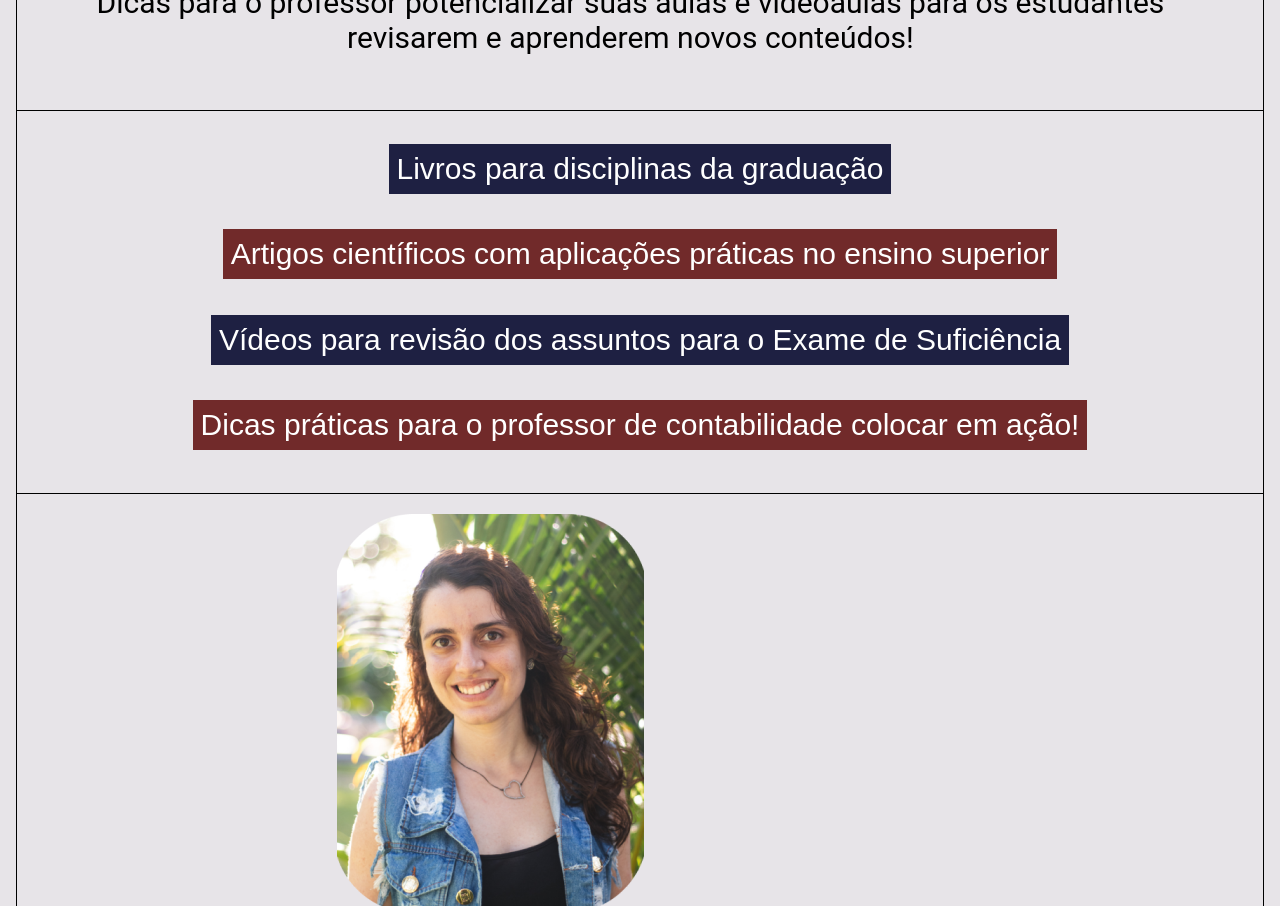
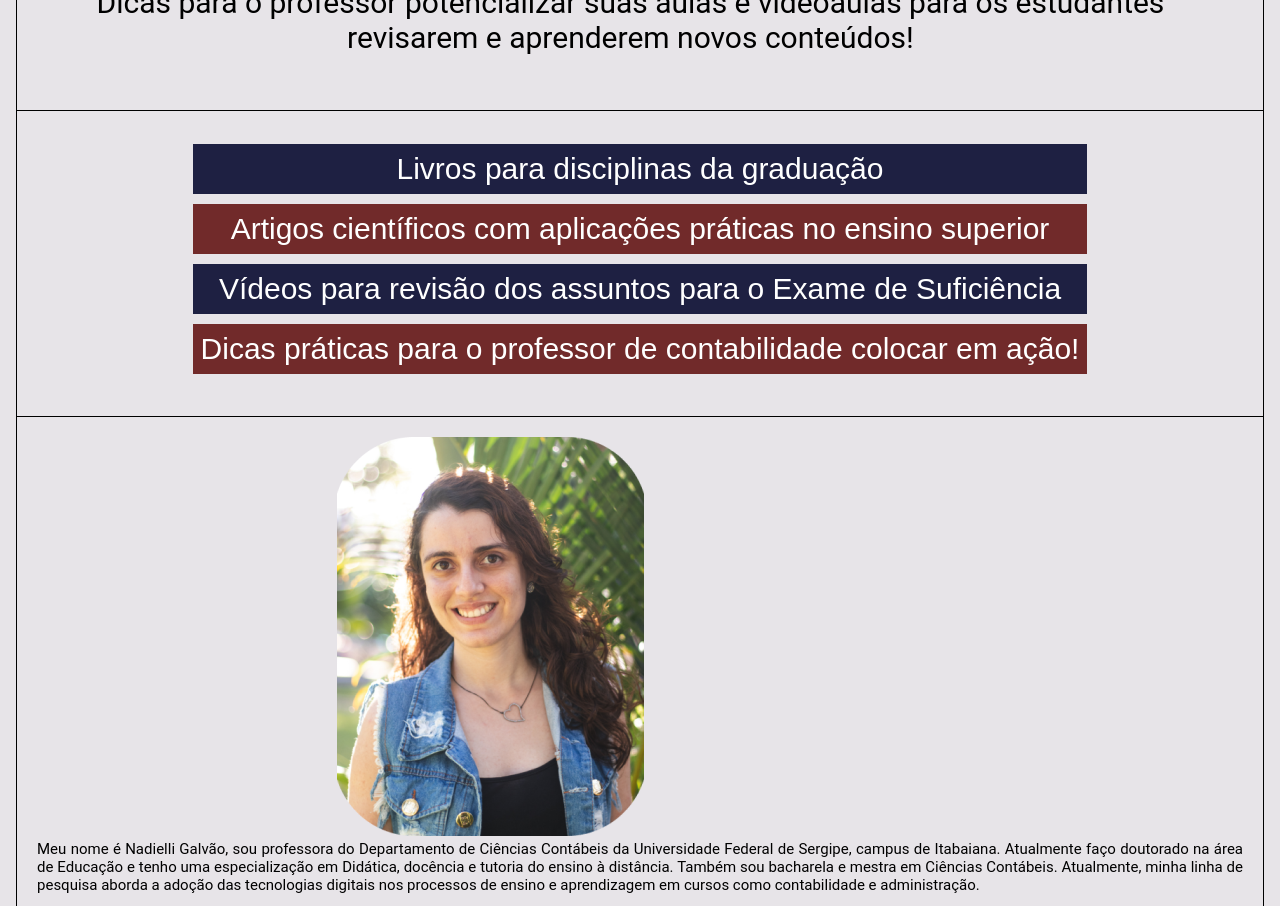
Before and after one commit to nadielligalvao/nadielligalvao, a plain HTML site: page index.html in a window 1280 px wide. Shown: the part 1066-1972 px from the top of the page. Drawn offline with Linux system fonts and the light colour scheme.

Commit message:
Add files via upload

```diff
--- a/index.html
+++ b/index.html
@@ -29,24 +29,18 @@
 
 	<section class="dicas">
 	<div class="cards">
-	<article id="lista1">
-	<p id="one">Livros para disciplinas da graduação</p>
-	</article>
-	<article id="lista1">
-	<p id="two">Artigos científicos com aplicações práticas no ensino superior</p>
-	</article>
-	<article id="lista1">
-	<p id="one">Vídeos para revisão dos assuntos para o Exame de Suficiência</p>
-	</article>
-	<article id="lista1">
-	<p id="two">Dicas práticas para o professor de contabilidade colocar em ação!</p>
-	</article>
-	</div>
+	<ul id="lista1">
+	<li id="one">Livros para disciplinas da graduação</li>
+	<li id="two">Artigos científicos com aplicações práticas no ensino superior</li>
+	<li id="one">Vídeos para revisão dos assuntos para o Exame de Suficiência</li>
+	<li id="two">Dicas práticas para o professor de contabilidade colocar em ação!</li>
 	</section>
 
 	<section class="apresentacao">
 	<img src="nadielli.png" alt="Nadielli Galvão" id="foto">
 	<p id="quemsou"> Meu nome é Nadielli Galvão, sou professora do Departamento de Ciências Contábeis da Universidade Federal de Sergipe, campus de Itabaiana. Atualmente faço doutorado na área de Educação e tenho uma especialização em Didática, docência e tutoria do ensino à distância. Também sou bacharela e mestra em Ciências Contábeis. Atualmente, minha linha de pesquisa aborda a adoção das tecnologias digitais nos processos de ensino e aprendizagem em cursos como contabilidade e administração.</p>
+
+
 
 	</section>
 
```
